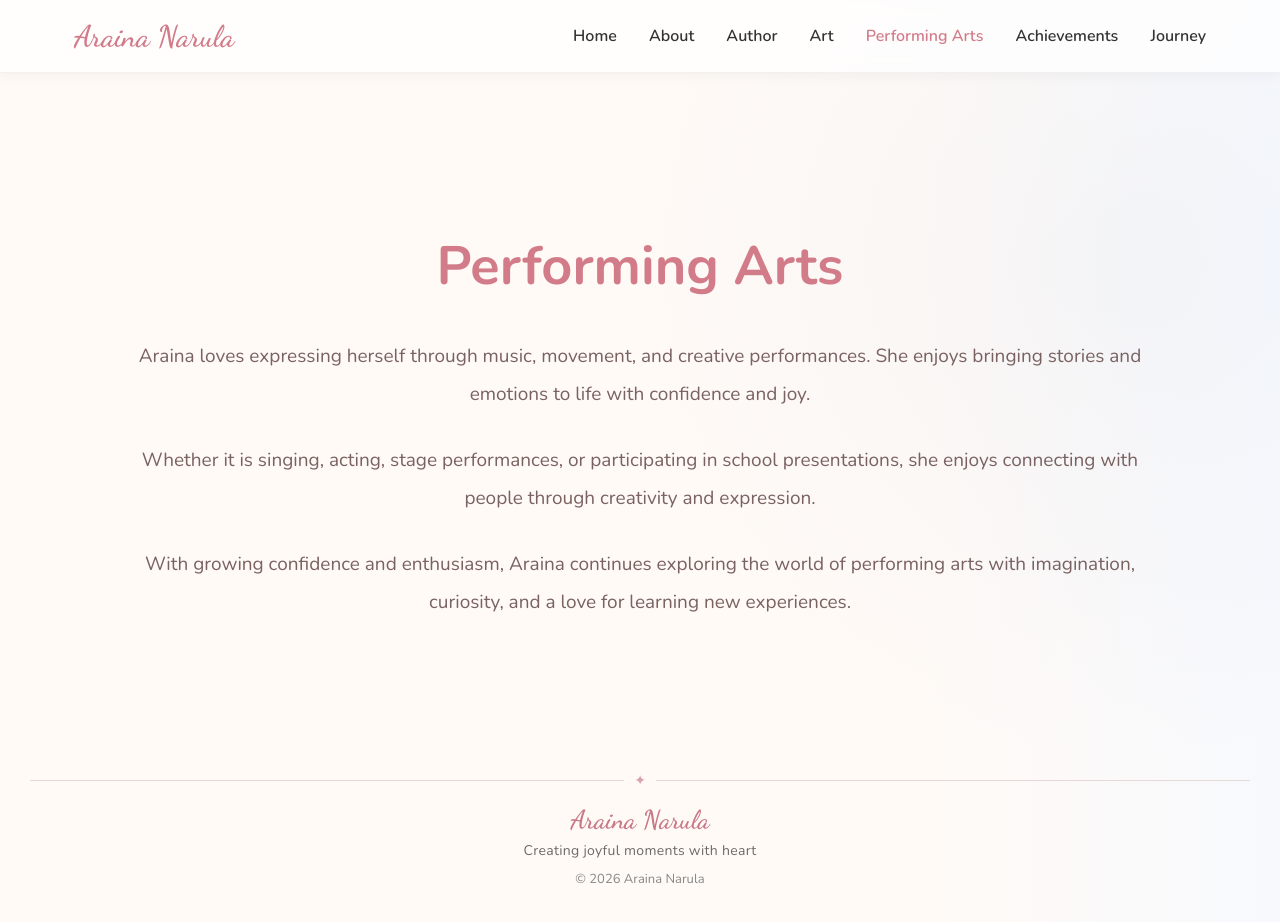
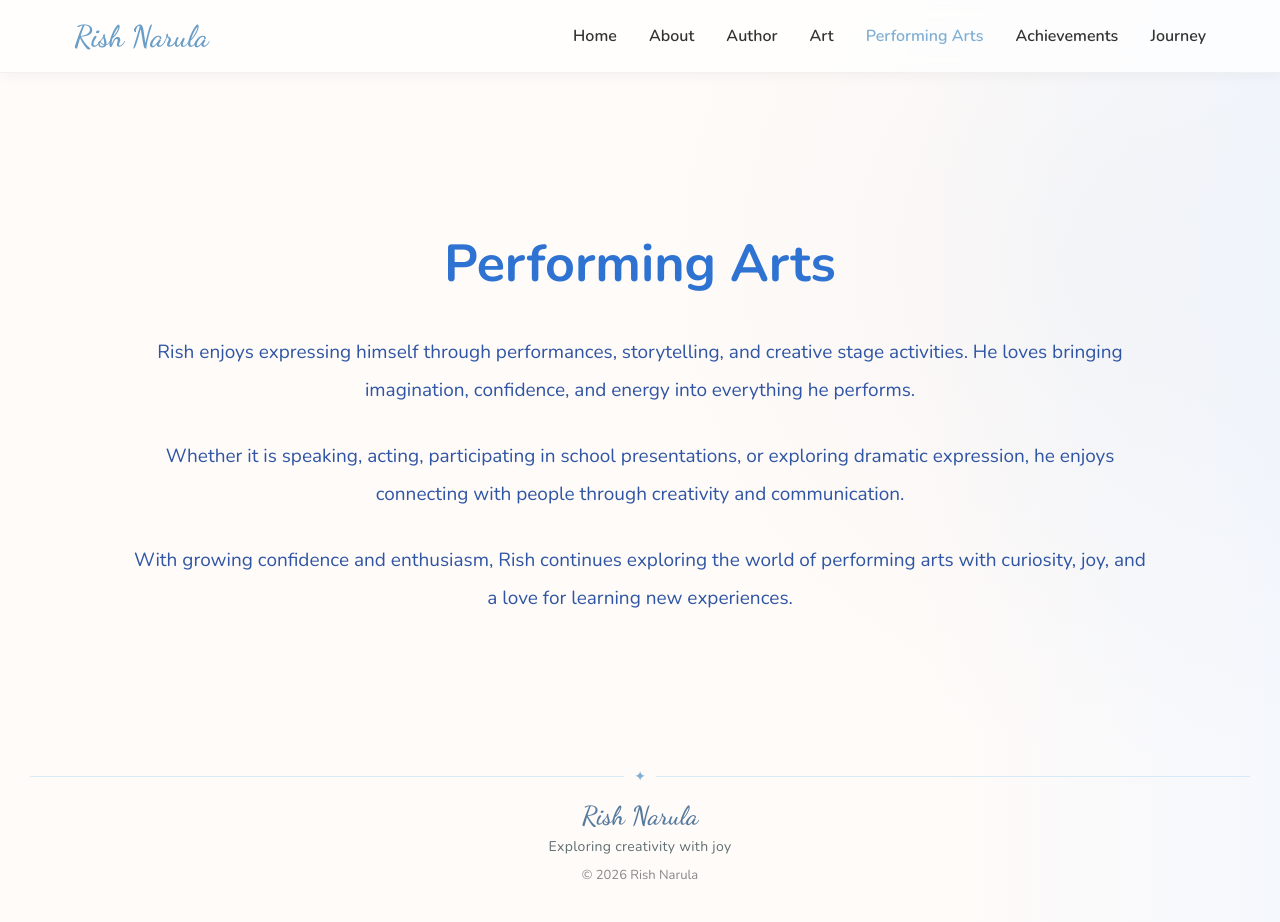
Before and after one commit to narulaauthors/rishnarula, a plain HTML site: page performing.html in a window 1280 px wide. Drawn offline with nearby package versions, Linux system fonts and the light colour scheme.

Commit message:
Update performing.html

```diff
--- a/performing.html
+++ b/performing.html
@@ -20,8 +20,8 @@ body{
   color:#355070;
 
   background:
-    radial-gradient(circle at 88% 28%, rgba(180,195,220,0.10), transparent 38%),
-    linear-gradient(to right, #fffaf6 0%, #fffaf6 72%, #f7f9fd 100%);
+    radial-gradient(circle at 88% 28%, rgba(170,190,220,0.10), transparent 38%),
+    linear-gradient(to right, #fffbf8 0%, #fffbf8 72%, #f5f8fd 100%);
 }
 
 /* HEADER */
@@ -49,7 +49,7 @@ body{
 .logo{
   font-family:'Dancing Script', cursive;
   font-size:30px;
-  color:#D27C8A;
+  color:#6A9EC6;
 }
 
 .nav-links a{
@@ -61,11 +61,11 @@ body{
 }
 
 .nav-links a:hover{
-  color:#D27C8A;
+  color:#7FAFD4;
 }
 
 .nav-links a.active{
-  color:#D27C8A;
+  color:#7FAFD4;
 }
 
 /* MAIN */
@@ -89,9 +89,9 @@ body{
 }
 
 .about-card h1{
-  font-size:54px;
+  font-size:52px;
   margin-bottom:34px;
-  color:#D27C8A;
+  color:#2E73D2;
 
   font-weight:700;
 }
@@ -100,7 +100,7 @@ body{
   font-size:19px;
   line-height:2;
 
-  color:#7A6262;
+  color:#2F55A4;
 
   margin-bottom:28px;
 }
@@ -125,25 +125,25 @@ body{
   content:"";
   flex:1;
   height:1px;
-  background:#ead8d8;
+  background:#d6eaf8;
   margin:0 10px;
 }
 
 .footer-divider span{
-  color:#D8A2AC;
+  color:#7FAFD4;
   font-size:14px;
 }
 
 .footer-name{
   font-family:'Dancing Script', cursive;
   font-size:26px;
-  color:#C87886;
+  color:#567A9E;
   margin:6px 0;
 }
 
 .footer-tagline{
   font-size:14px;
-  color:#6E6A6A;
+  color:#5F6F73;
   margin:6px 0 10px;
   letter-spacing:0.3px;
 }
@@ -194,7 +194,7 @@ body{
 <header class="header">
   <div class="nav">
 
-    <div class="logo">Araina Narula</div>
+    <div class="logo">Rish Narula</div>
 
     <nav class="nav-links">
       <a href="index.html">Home</a>
@@ -216,15 +216,15 @@ body{
     <h1>Performing Arts</h1>
 
     <p>
-      Araina loves expressing herself through music, movement, and creative performances. She enjoys bringing stories and emotions to life with confidence and joy.
+      Rish enjoys expressing himself through performances, storytelling, and creative stage activities. He loves bringing imagination, confidence, and energy into everything he performs.
     </p>
 
     <p>
-      Whether it is singing, acting, stage performances, or participating in school presentations, she enjoys connecting with people through creativity and expression.
+      Whether it is speaking, acting, participating in school presentations, or exploring dramatic expression, he enjoys connecting with people through creativity and communication.
     </p>
 
     <p>
-      With growing confidence and enthusiasm, Araina continues exploring the world of performing arts with imagination, curiosity, and a love for learning new experiences.
+      With growing confidence and enthusiasm, Rish continues exploring the world of performing arts with curiosity, joy, and a love for learning new experiences.
     </p>
 
   </div>
@@ -237,14 +237,14 @@ body{
     <span>✦</span>
   </div>
 
-  <h3 class="footer-name">Araina Narula</h3>
+  <h3 class="footer-name">Rish Narula</h3>
 
   <p class="footer-tagline">
-    Creating joyful moments with heart
+    Exploring creativity with joy
   </p>
 
   <p class="footer-copy">
-    © 2026 Araina Narula
+    © 2026 Rish Narula
   </p>
 
 </footer>
```
